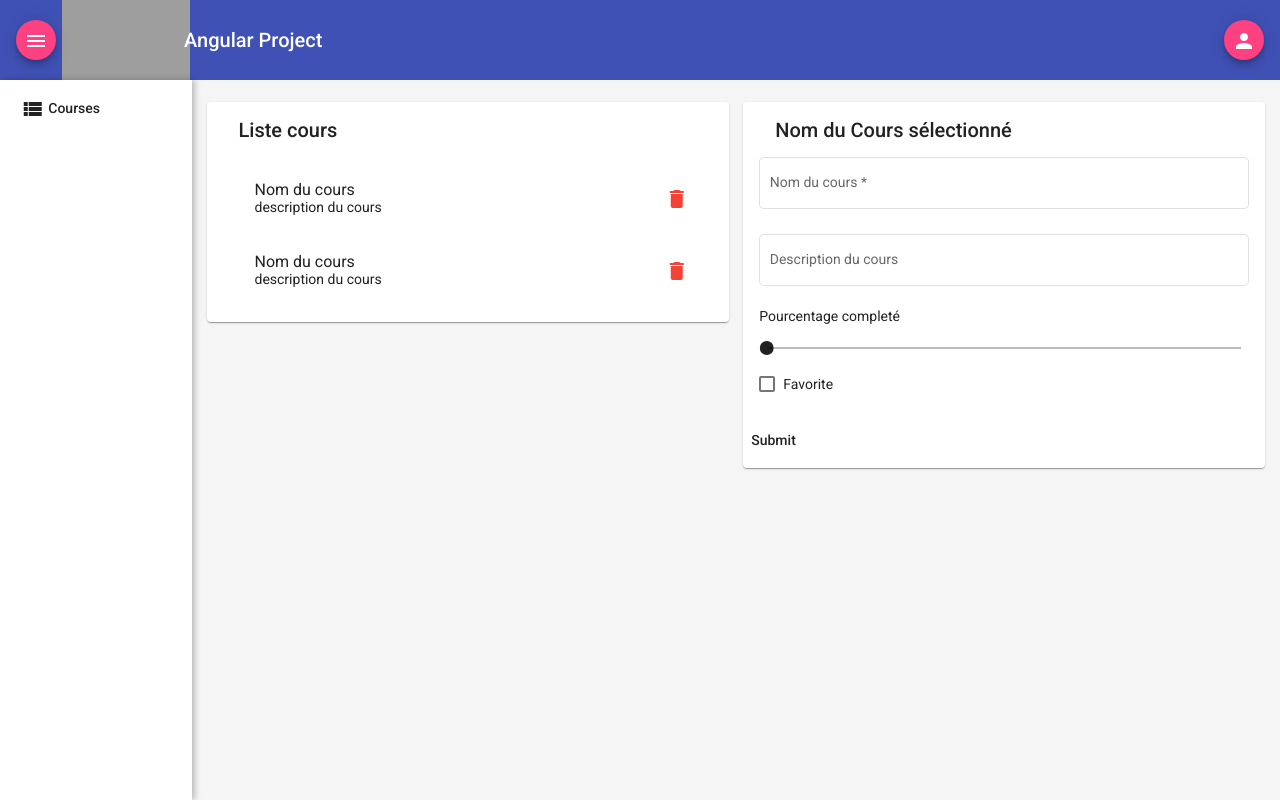
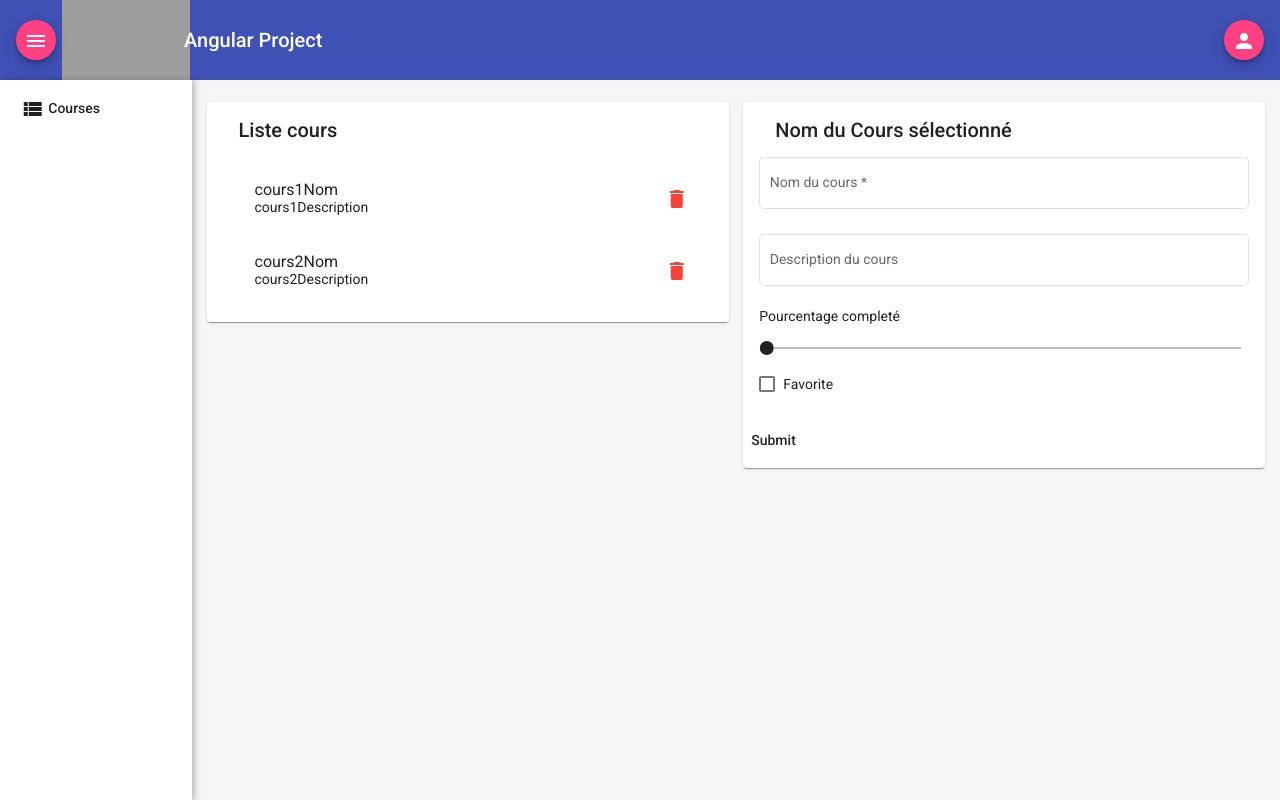
Before and after one commit to Axpers/courses-management, an Angular app: page / in a window 1280 px wide. Built offline with nearby package versions, Linux system fonts and the light colour scheme; grey boxes are pictures that could not be loaded.

Commit message:
Mise en place d'un service stockant la liste des cours

```diff
--- a/src/app/courses/courses.component.html
+++ b/src/app/courses/courses.component.html
@@ -1,6 +1,6 @@
 <div class="courses-main-container">
   <div>
-    <app-list-courses>
+    <app-list-courses [courses]="courses">
     </app-list-courses>
   </div>
 
--- a/src/app/courses/courses.component.ts
+++ b/src/app/courses/courses.component.ts
@@ -1,4 +1,5 @@
-import { Component, OnInit } from '@angular/core';
+import {Component, OnInit} from '@angular/core';
+import {CoursesListService} from '../shared/courses-list.service';
 
 @Component({
   selector: 'app-courses',
@@ -6,7 +7,24 @@ import { Component, OnInit } from '@angular/core';
   styleUrls: ['./courses.component.scss'],
 })
 export class CoursesComponent implements OnInit {
-  constructor() {}
+  courses = [
+    {
+      name: '',
+      description: '',
+      percentageComplete: 0,
+      favorite: false,
+    }
+  ];
 
-  ngOnInit(): void {}
+  constructor(private coursesService: CoursesListService) {
+  }
+
+  ngOnInit(): void {
+    this.getCourses();
+  }
+
+  getCourses() {
+    this.courses = this.coursesService.courses;
+  }
+
 }
--- a/src/app/courses/list-courses/list-courses.component.html
+++ b/src/app/courses/list-courses/list-courses.component.html
@@ -4,16 +4,9 @@
   </mat-card-header>
   <mat-card-content>
     <mat-list>
-      <mat-list-item>
-        <h3 mat-line>Nom du cours</h3>
-        <p mat-line> description du cours</p>
-        <button mat-icon-button color="warn">
-          <mat-icon mat-list-icon>delete</mat-icon>
-        </button>
-      </mat-list-item>
-      <mat-list-item>
-        <h3 mat-line>Nom du cours</h3>
-        <p mat-line> description du cours</p>
+      <mat-list-item *ngFor="let course of courses">
+        <h3 mat-line>{{course.name}}</h3>
+        <p mat-line>{{course.description}}</p>
         <button mat-icon-button color="warn">
           <mat-icon mat-list-icon>delete</mat-icon>
         </button>
--- a/src/app/courses/list-courses/list-courses.component.ts
+++ b/src/app/courses/list-courses/list-courses.component.ts
@@ -1,4 +1,4 @@
-import {Component, OnInit} from '@angular/core';
+import {Component, Input, OnInit} from '@angular/core';
 
 @Component({
   selector: 'app-list-courses',
@@ -6,4 +6,5 @@ import {Component, OnInit} from '@angular/core';
   styleUrls: ['./list-courses.component.scss']
 })
 export class ListCoursesComponent {
+  @Input() courses;
 }
--- /dev/null
+++ b/src/app/shared/courses-list.service.ts
@@ -0,0 +1,24 @@
+import { Injectable } from '@angular/core';
+
+@Injectable({
+  providedIn: 'root'
+})
+export class CoursesListService {
+
+  constructor() { }
+
+  courses = [
+    {
+      name: 'cours1Nom',
+      description: 'cours1Description',
+      percentageComplete: 10,
+      favorite: true,
+    },
+    {
+      name: 'cours2Nom',
+      description: 'cours2Description',
+      percentageComplete: 50,
+      favorite: false,
+    }
+  ];
+}
```
Also changed, not shown: src/app/app.module.ts (+17 -13 lines), 1 other file (tests, documents, lock files or other folders).
